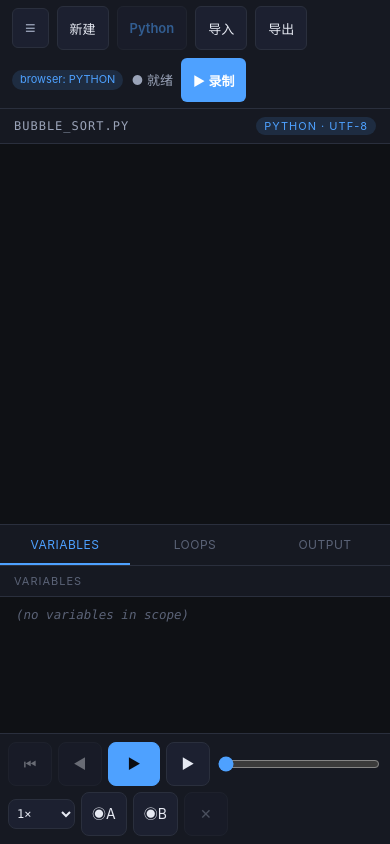
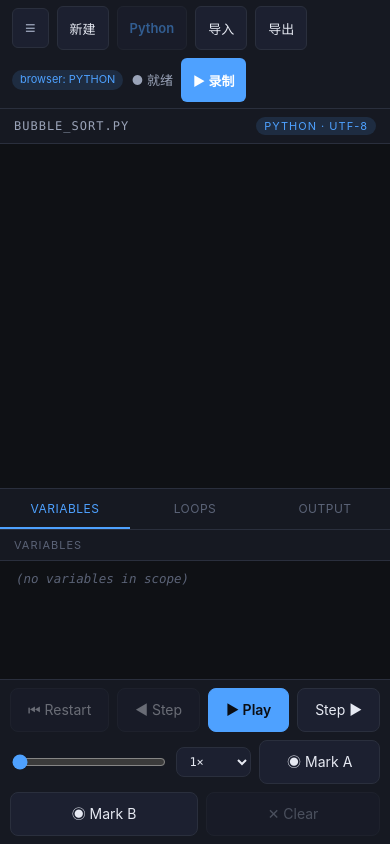
Before and after one commit to Yeson38/Re-Trace, a website built with Vite: page player/index.html in a window 390 px wide. Built offline with nearby package versions, Linux system fonts and the light colour scheme; what monaco-editor would draw is missing.

Commit message:
Revert commits 924a15d..924a15d
This reverts 1 commit(s) from 924a15d to 924a15d.

Reverted commits:
924a15d fix: 移动端 transport 按钮图标化 + 减小 min-width

Co-authored-by: traeagent <traeagent@users.noreply.github.com>

```diff
--- a/player/src/styles.css
+++ b/player/src/styles.css
@@ -523,18 +523,14 @@ body {
   .pane-block.active { display: flex; flex: 1 1 auto; min-height: 0; }
   .pane-block.pane-terminal.active { display: flex; }
 
-  /* Transport: icon-only buttons. Row1 = play buttons + slider,
-     row2 wraps speed + mark buttons automatically. */
+  /* Transport: wrap to two rows — row1 = step buttons + slider, row2 = marks */
   .transport {
     flex-wrap: wrap;
-    gap: 6px;
-    padding: 8px 8px;
-    align-items: center;
+    gap: 8px;
+    padding: 8px 10px;
   }
-  .transport .btn { flex: 0 0 auto; min-width: 44px; padding: 8px 10px; }
-  .transport .btn.primary { min-width: 52px; }
-  .transport .slider { flex: 1 1 120px; min-width: 80px; }
-  .transport .speed-select { min-width: 56px; padding: 6px 4px; font-size: 12px; }
+  .transport .btn { flex: 1 1 auto; min-width: 70px; }
+  .transport .slider { min-width: 0; }
   .transport-sep { display: none; }
   .transport-label { display: none; }
 
--- a/player/src/ui/controls.ts
+++ b/player/src/ui/controls.ts
@@ -48,7 +48,6 @@ export class Controls {
   private readonly onMarkA: MarkHandler;
   private readonly onMarkB: MarkHandler;
   private readonly onClearMarks: ClearMarkHandler;
-  private readonly isMobile: boolean;
 
   constructor(
     host: HTMLElement,
@@ -66,18 +65,11 @@ export class Controls {
 
     host.replaceChildren();
 
-    // On narrow screens, use icon-only button labels so the transport bar
-    // fits in a single row. Desktop keeps the full text labels.
-    this.isMobile =
-      typeof window !== "undefined" &&
-      window.matchMedia?.("(max-width: 760px)").matches;
-    const isMobile = this.isMobile;
-
-    this.restartBtn = this.btn(isMobile ? "⏮" : "⏮ Restart", "Restart from first step", () => player.restart());
-    this.prevBtn = this.btn(isMobile ? "◀" : "◀ Step", "Step backward", () => player.prev());
-    this.playBtn = this.btn(isMobile ? "▶" : "▶ Play", "Toggle autoplay", () => player.toggle());
+    this.restartBtn = this.btn("⏮ Restart", "Restart from first step", () => player.restart());
+    this.prevBtn = this.btn("◀ Step", "Step backward", () => player.prev());
+    this.playBtn = this.btn("▶ Play", "Toggle autoplay", () => player.toggle());
     this.playBtn.classList.add("primary");
-    this.nextBtn = this.btn(isMobile ? "▶" : "Step ▶", "Step forward", () => player.next());
+    this.nextBtn = this.btn("Step ▶", "Step forward", () => player.next());
 
     const sliderWrap = document.createElement("label");
     sliderWrap.className = "transport-label";
@@ -114,15 +106,15 @@ export class Controls {
     divider1.className = "transport-sep";
     divider1.setAttribute("aria-hidden", "true");
 
-    this.markABtn = this.btn(isMobile ? "◉A" : "◉ Mark A", "Anchor first time-point for variable diff (A)",
+    this.markABtn = this.btn("◉ Mark A", "Anchor first time-point for variable diff (A)",
       () => this.onMarkA(player.getState().index));
     this.markABtn.classList.add("mark-btn", "mark-a");
 
-    this.markBBtn = this.btn(isMobile ? "◉B" : "◉ Mark B", "Anchor second time-point for variable diff (B)",
+    this.markBBtn = this.btn("◉ Mark B", "Anchor second time-point for variable diff (B)",
       () => this.onMarkB(player.getState().index));
     this.markBBtn.classList.add("mark-btn", "mark-b");
 
-    this.clearMarkBtn = this.btn(isMobile ? "✕" : "✕ Clear", "Clear diff anchors and return to live variables",
+    this.clearMarkBtn = this.btn("✕ Clear", "Clear diff anchors and return to live variables",
       () => this.onClearMarks());
     this.clearMarkBtn.classList.add("mark-btn", "mark-clear");
     this.clearMarkBtn.disabled = true;
@@ -145,10 +137,6 @@ export class Controls {
 
   /** Update the Mark A/B buttons to reflect the currently set anchor indices. */
   setMarks(a: number | null, b: number | null): void {
-    if (this.isMobile) {
-      this.markABtn.textContent = a === null ? "◉A" : `◉A#${a + 1}`;
-      this.markBBtn.textContent = b === null ? "◉B" : `◉B#${b + 1}`;
-    } else {
     if (a === null) {
       this.markABtn.classList.remove("set");
       this.markABtn.textContent = "◉ Mark A";
@@ -162,7 +150,6 @@ export class Controls {
     } else {
       this.markBBtn.classList.add("set");
       this.markBBtn.textContent = `◉ B = #${b + 1}`;
-      }
     }
     this.clearMarkBtn.disabled = a === null && b === null;
   }
@@ -203,9 +190,7 @@ export class Controls {
     this.slider.min = "0";
     this.slider.max = String(max);
     this.slider.value = String(Math.min(state.index, max));
-    this.playBtn.textContent = this.isMobile
-      ? state.playing ? "⏸" : "▶"
-      : state.playing ? "⏸ Pause" : "▶ Play";
+    this.playBtn.textContent = state.playing ? "⏸ Pause" : "▶ Play";
     this.prevBtn.disabled = state.index <= 0;
     this.restartBtn.disabled = state.index <= 0;
     this.nextBtn.disabled = state.index >= max;
```
Lines whose indentation alone changed are shown as unchanged.
